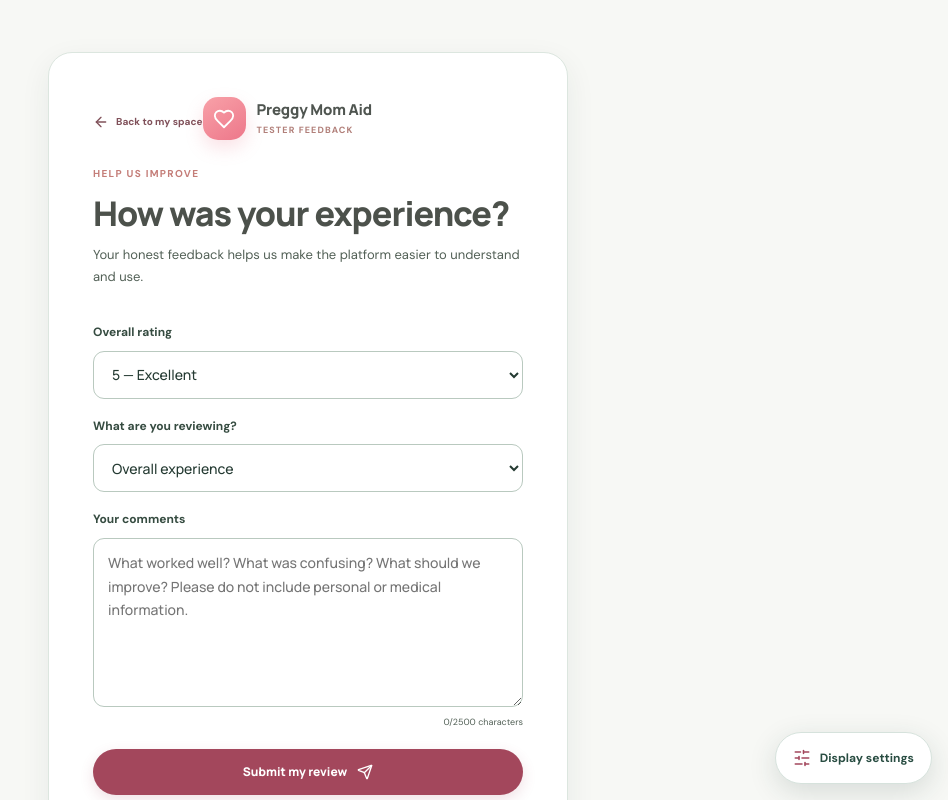
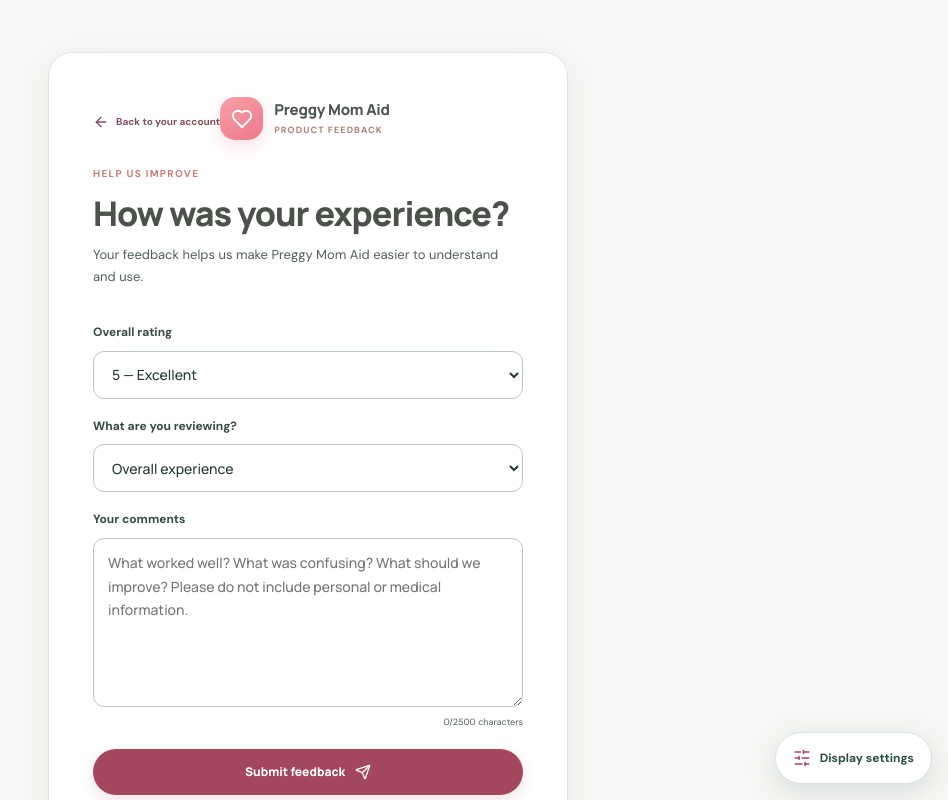
Before and after one commit to Adelegan-JD/preggy-mom-aid, a Next.js app: page /feedback in a window 1280 px wide. Shown: the top 800 px of the page, without its empty margins (332-1280 px from the left). Built offline with nearby package versions, Linux system fonts and the light colour scheme.

Commit message:
fix: remove tester-facing language from account experience

```diff
--- a/app/feedback/page.tsx
+++ b/app/feedback/page.tsx
@@ -8,8 +8,8 @@ import { ArrowLeft, Heart, Send, ShieldCheck } from "lucide-react";
 export default function FeedbackPage(){
  const [rating,setRating]=useState("5");const [area,setArea]=useState("Overall experience");const [comments,setComments]=useState("");const [busy,setBusy]=useState(false);const [error,setError]=useState("");const [success,setSuccess]=useState(false);
  async function submit(e:FormEvent<HTMLFormElement>){e.preventDefault();setBusy(true);setError("");setSuccess(false);try{const supabase=createClient();const {data:{user}}=await supabase.auth.getUser();if(!user){window.location.href="/login?next=/feedback";return;}const {error:insertError}=await supabase.from("tester_feedback").insert({user_id:user.id,rating:Number(rating),area,comments:comments.trim()});if(insertError)throw insertError;setSuccess(true);setComments("");}catch(err){setError(err instanceof Error?err.message:"Your feedback could not be submitted. Please try again.");}finally{setBusy(false);}}
- return <main className="account-shell" id="main-content" tabIndex={-1}><section className="account-card feedback-card" aria-labelledby="feedback-title"><Link href="/my-care" className="feedback-back"><ArrowLeft size={16}/> Back to my space</Link><Link href="/" className="account-brand"><span className="account-brand-mark"><Heart size={22}/></span><span><b>Preggy Mom Aid</b><small>TESTER FEEDBACK</small></span></Link><div className="account-kicker">HELP US IMPROVE</div><h1 id="feedback-title">How was your experience?</h1><p className="account-intro">Your honest feedback helps us make the platform easier to understand and use.</p>
- <form className="account-form" onSubmit={submit}><label htmlFor="rating">Overall rating</label><select id="rating" value={rating} onChange={e=>setRating(e.target.value)}>{[5,4,3,2,1].map(n=><option key={n} value={n}>{n} — {n===5?"Excellent":n===4?"Good":n===3?"Okay":n===2?"Poor":"Very poor"}</option>)}</select><label htmlFor="area">What are you reviewing?</label><select id="area" value={area} onChange={e=>setArea(e.target.value)}>{["Overall experience","Creating an account and signing in","Finding information","Learning Centre content","Colours, layout and readability","Mobile experience","Accessibility","Something else"].map(x=><option key={x}>{x}</option>)}</select><label htmlFor="comments">Your comments</label><textarea id="comments" rows={6} maxLength={2500} required value={comments} onChange={e=>setComments(e.target.value)} placeholder="What worked well? What was confusing? What should we improve? Please do not include personal or medical information." aria-describedby="feedback-count feedback-privacy"/><small className="feedback-count" id="feedback-count">{comments.length}/2500 characters</small><button className="account-submit" disabled={busy}>{busy?"Sending feedback…":"Submit my review"} <Send size={16}/></button></form>
+ return <main className="account-shell" id="main-content" tabIndex={-1}><section className="account-card feedback-card" aria-labelledby="feedback-title"><Link href="/my-care" className="feedback-back"><ArrowLeft size={16}/> Back to your account</Link><Link href="/" className="account-brand"><span className="account-brand-mark"><Heart size={22}/></span><span><b>Preggy Mom Aid</b><small>PRODUCT FEEDBACK</small></span></Link><div className="account-kicker">HELP US IMPROVE</div><h1 id="feedback-title">How was your experience?</h1><p className="account-intro">Your feedback helps us make Preggy Mom Aid easier to understand and use.</p>
+ <form className="account-form" onSubmit={submit}><label htmlFor="rating">Overall rating</label><select id="rating" value={rating} onChange={e=>setRating(e.target.value)}>{[5,4,3,2,1].map(n=><option key={n} value={n}>{n} — {n===5?"Excellent":n===4?"Good":n===3?"Okay":n===2?"Poor":"Very poor"}</option>)}</select><label htmlFor="area">What are you reviewing?</label><select id="area" value={area} onChange={e=>setArea(e.target.value)}>{["Overall experience","Creating an account and signing in","Finding information","Learning Centre content","Colours, layout and readability","Mobile experience","Accessibility","Something else"].map(x=><option key={x}>{x}</option>)}</select><label htmlFor="comments">Your comments</label><textarea id="comments" rows={6} maxLength={2500} required value={comments} onChange={e=>setComments(e.target.value)} placeholder="What worked well? What was confusing? What should we improve? Please do not include personal or medical information." aria-describedby="feedback-count feedback-privacy"/><small className="feedback-count" id="feedback-count">{comments.length}/2500 characters</small><button className="account-submit" disabled={busy}>{busy?"Sending feedback…":"Submit feedback"} <Send size={16}/></button></form>
  {error&&<p className="account-error" role="alert" aria-live="assertive">{error}</p>}{success&&<p className="account-success" role="status" aria-live="polite">Thank you. Your feedback has been submitted successfully.</p>}
  <div className="account-privacy" id="feedback-privacy"><ShieldCheck size={18}/><p><b>Please keep your review non-clinical.</b> Do not include symptoms, pregnancy details, blood pressure, diagnoses, medicines, medical records, or another person's identifying information. Feedback is for improving the product, not requesting medical help.</p></div>
  </section></main>;
```
